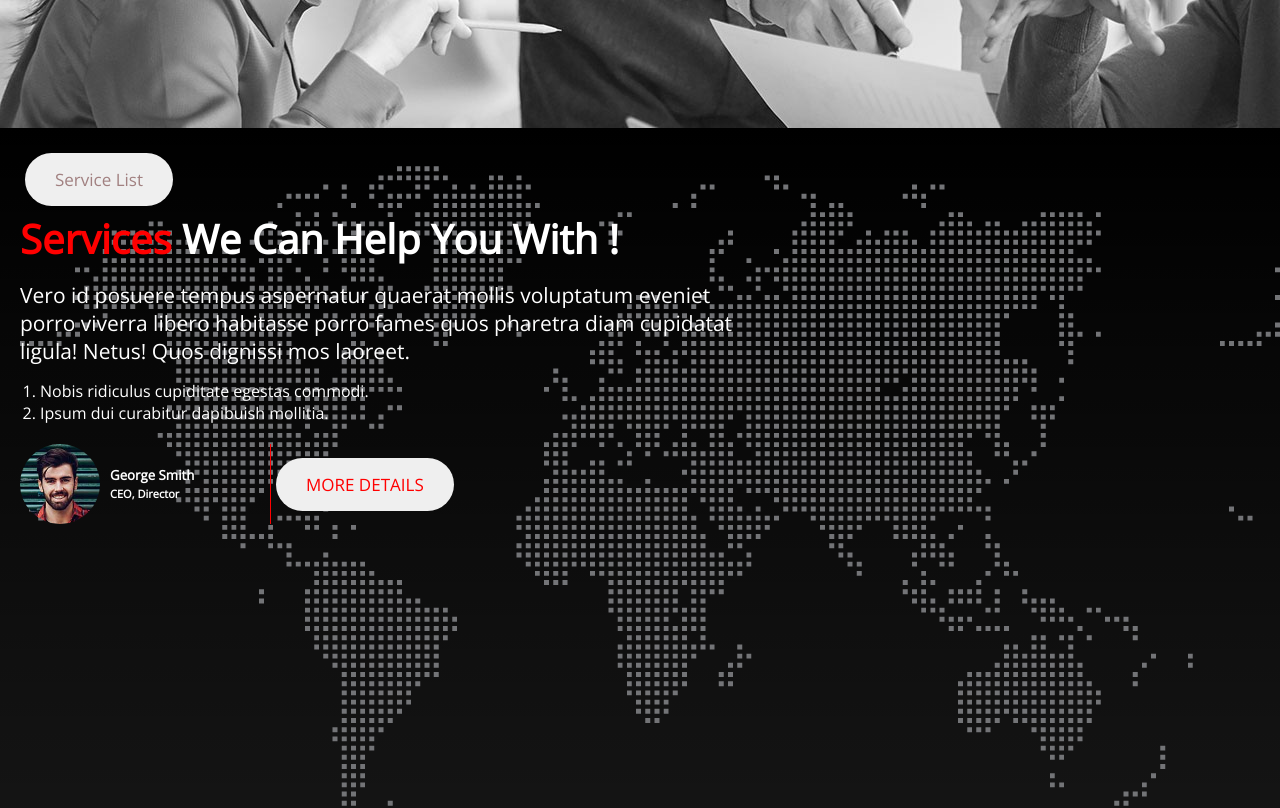
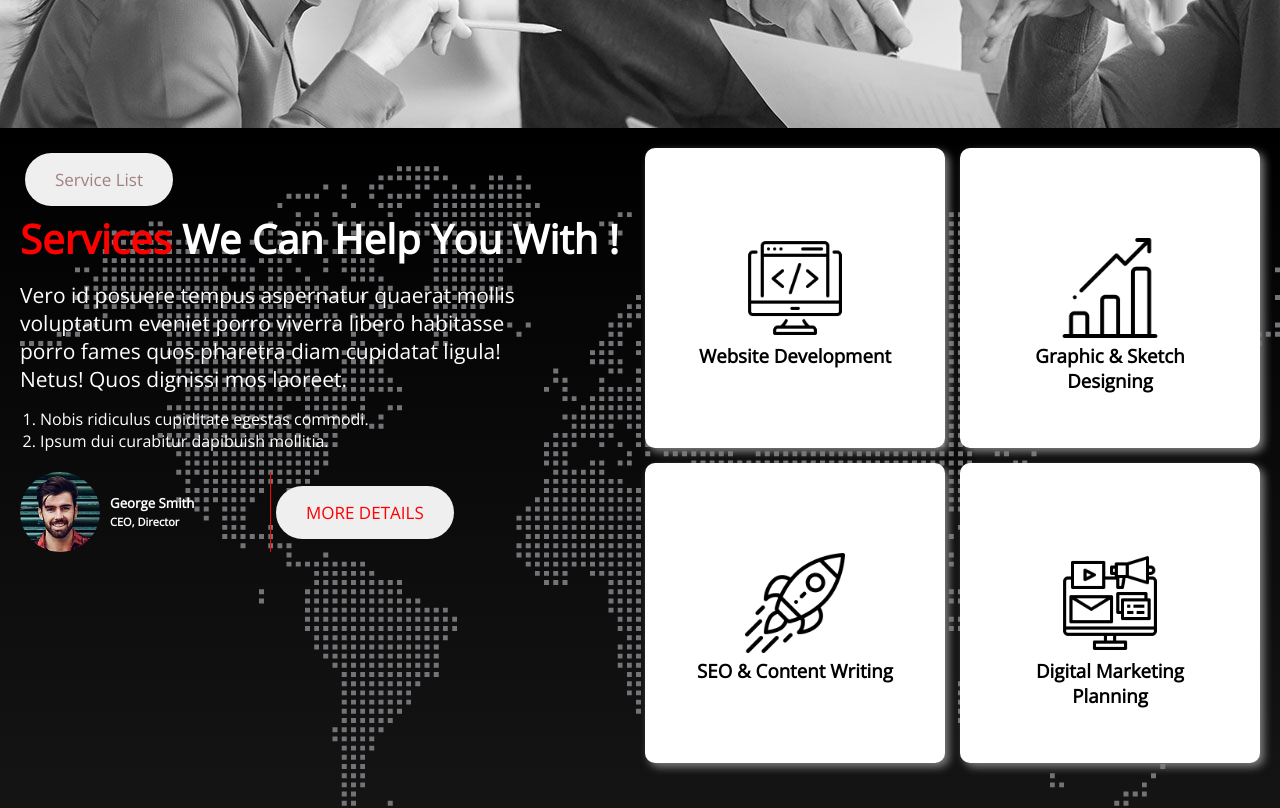
Before and after one commit to MehediMubin/digital-agency, a plain HTML site: page index.html in a window 1280 px wide. Shown: the part 740-1548 px from the top of the page. Drawn offline with nearby package versions, Linux system fonts and the light colour scheme.

Commit message:
created service section right side

```diff
--- a/index.html
+++ b/index.html
@@ -88,7 +88,46 @@
                         </div>
                     </div>
                 </div>
-                <div class="service-right-container"></div>
+                <div class="service-right-container">
+                    <div class="services">
+                        <div class="service-up">
+                            <div class="service service-1">
+                                <img
+                                    class="service-logo"
+                                    src="/asset/icons/coding.png"
+                                    alt=""
+                                />
+                                <h3>Website Development</h3>
+                            </div>
+                            <div class="service service-2">
+                                <img
+                                    class="service-logo"
+                                    src="/asset/icons/bar-chart.png"
+                                    alt=""
+                                />
+                                <h3>Graphic & Sketch Designing</h3>
+                            </div>
+                        </div>
+                        <div class="service-down">
+                            <div class="service service-1">
+                                <img
+                                    class="service-logo"
+                                    src="/asset/icons/startup.png"
+                                    alt=""
+                                />
+                                <h3>SEO & Content Writing</h3>
+                            </div>
+                            <div class="service service-2">
+                                <img
+                                    class="service-logo"
+                                    src="/asset/icons/digital-marketing.png"
+                                    alt=""
+                                />
+                                <h3>Digital Marketing Planning</h3>
+                            </div>
+                        </div>
+                    </div>
+                </div>
             </section>
         </main>
         <!-- Main End -->
--- a/style.css
+++ b/style.css
@@ -80,6 +80,7 @@
         linear-gradient(rgb(0, 0, 0), rgba(0, 0, 0, 0.9));
     color: white;
     padding: 20px;
+    display: flex;
 }
 
 .service-container li {
@@ -99,7 +100,7 @@
     font-size: 21px;
     margin-top: 15px;
     margin-bottom: 15px;
-    width: 60%;
+    width: 80%;
 }
 
 .btn-more-details {
@@ -129,3 +130,37 @@
     width: 80px;
     border-radius: 50px;
 }
+
+.service {
+    padding: 50px;
+    background-color: white;
+    box-shadow: 4px 4px 8px gray;
+    width: 200px;
+    height: 200px;
+    text-align: center;
+    border-radius: 10px;
+    color: black;
+}
+
+.service-logo {
+    width: 50%;
+    padding-top: 40px;
+}
+
+.service-up {
+    display: flex;
+    margin-bottom: 15px;
+}
+
+.service-up .service-1 {
+    margin-right: 15px;
+    /* margin-bottom: 10px; */
+}
+
+.service-down {
+    display: flex;
+}
+
+.service-down .service-1 {
+    margin-right: 15px;
+}
```
